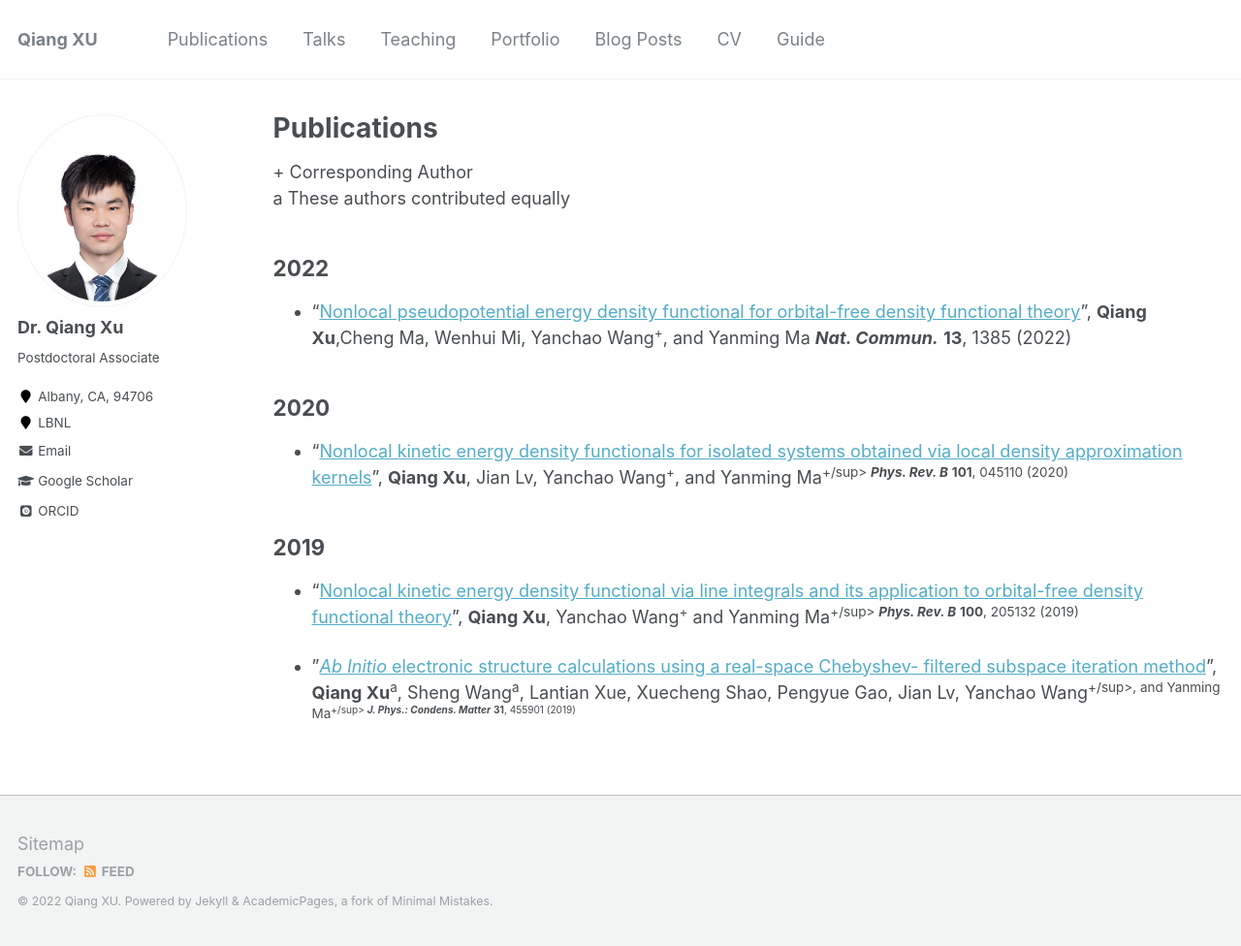
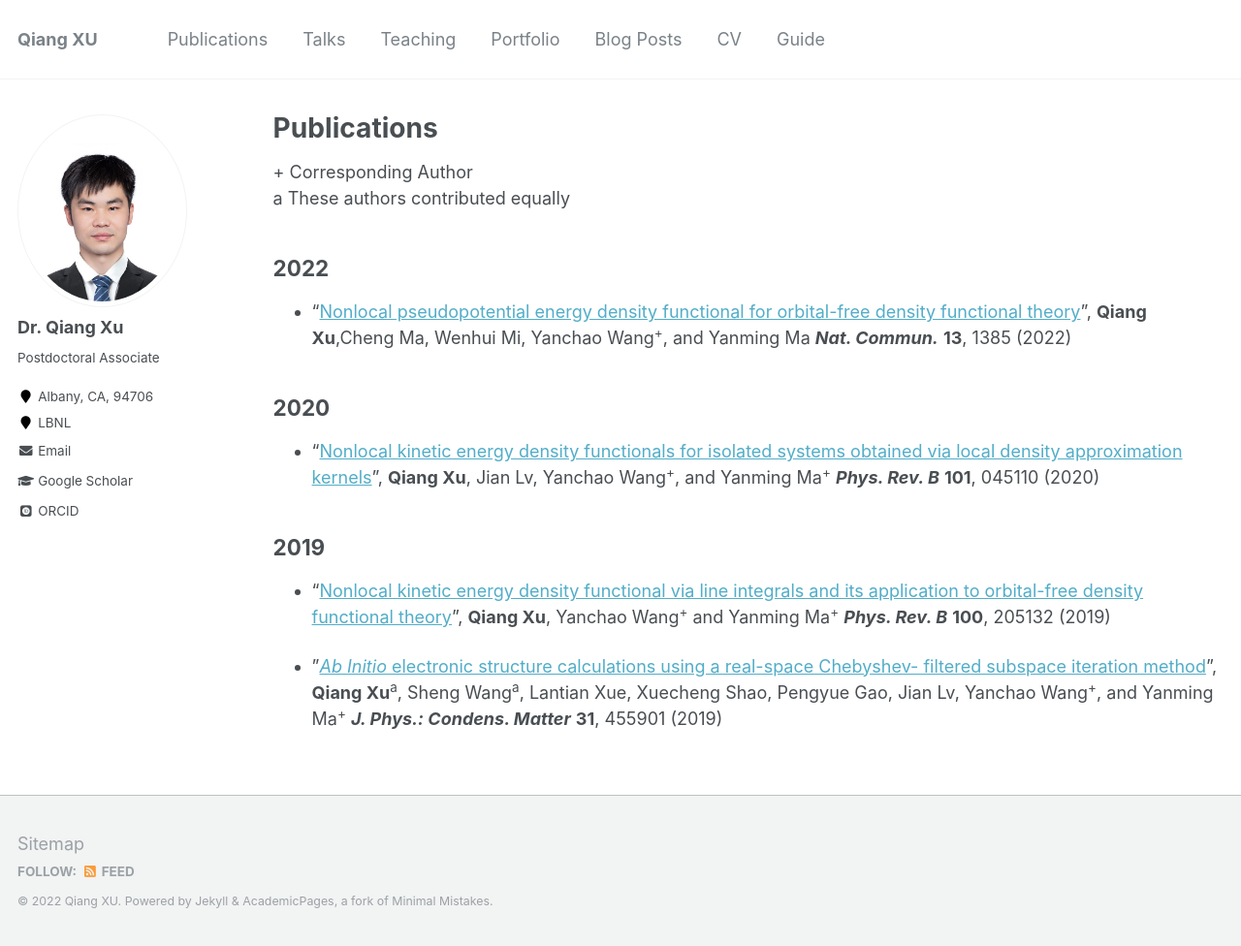
Before and after one commit to xqjlu/homepage, a Jekyll site: the page built from _pages/publications.md, in a window 1280 px wide and 976 px high. Shown: the whole window at 97% size. Built offline with Jekyll 4.4.1, drawn with Linux system fonts in a browser that asks for light colours; some web fonts are replaced.

Commit message:
publications in page

```diff
--- a/_pages/publications.md
+++ b/_pages/publications.md
@@ -17,14 +17,14 @@ a These authors contributed equally
 
 ## 2020
 * "[Nonlocal kinetic energy density functionals for isolated systems obtained via local density approximation kernels](https://doi.org/10.1103/PhysRevB.101.045110)",
-**Qiang Xu**, Jian Lv, Yanchao Wang<sup>+</sup>, and Yanming Ma<sup>+/sup>
+**Qiang Xu**, Jian Lv, Yanchao Wang<sup>+</sup>, and Yanming Ma<sup>+</sup>
 ***Phys. Rev. B*** **101**, 045110 (2020)
 
 ## 2019
 * "[Nonlocal kinetic energy density functional via line integrals and its application to orbital-free density functional theory](https://doi.org/10.1103/PhysRevB.100.205132)",
-**Qiang Xu**, Yanchao Wang<sup>+</sup> and Yanming Ma<sup>+/sup>
+**Qiang Xu**, Yanchao Wang<sup>+</sup> and Yanming Ma<sup>+</sup>
 ***Phys. Rev. B*** **100**, 205132 (2019)
 
 * "[*Ab Initio* electronic structure calculations using a real-space Chebyshev- filtered subspace iteration method](https://doi.org/10.1088/1361-648X/ab2a63)",
-**Qiang Xu**<sup>a</sup>, Sheng Wang<sup>a</sup>, Lantian Xue, Xuecheng Shao, Pengyue Gao, Jian Lv, Yanchao Wang<sup>+/sup>, and Yanming Ma<sup>+/sup>
+**Qiang Xu**<sup>a</sup>, Sheng Wang<sup>a</sup>, Lantian Xue, Xuecheng Shao, Pengyue Gao, Jian Lv, Yanchao Wang<sup>+</sup>, and Yanming Ma<sup>+</sup>
 ***J. Phys.: Condens. Matter*** **31**, 455901 (2019)
```
